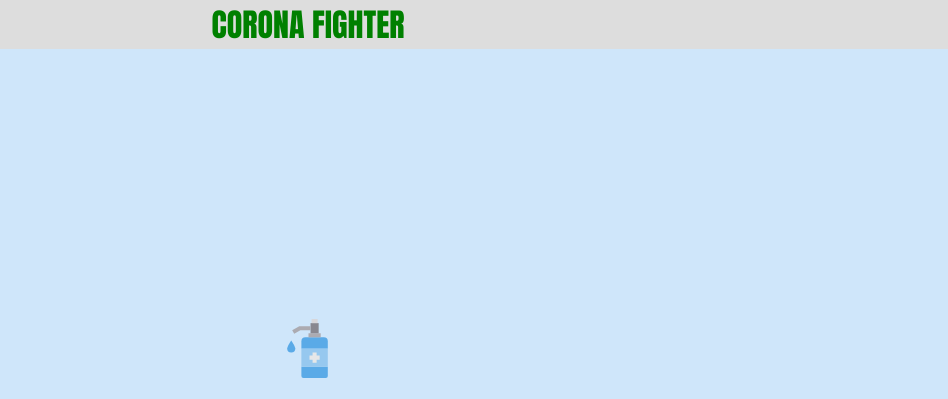
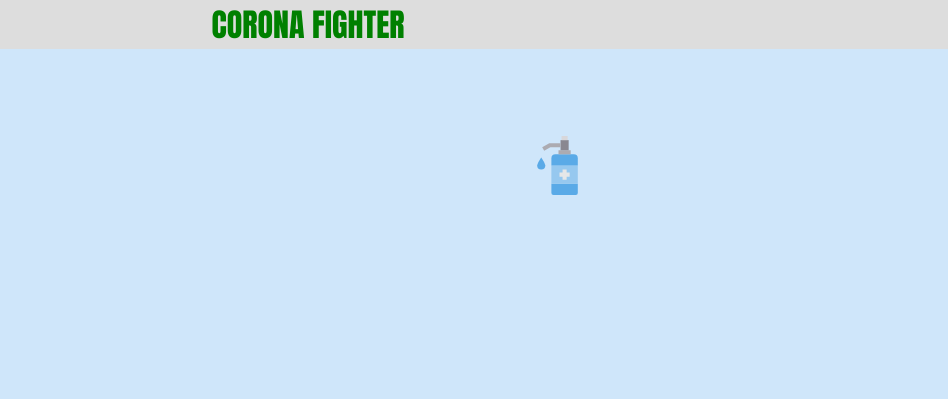
Before and after one commit to bruno0907/corona-fighter, a plain HTML site: page index.html in a window 1280 px wide. Both pictures are taken after a click on the button "START". Shown: the top 399 px of the page, 332-1280 px from the left. Drawn offline with Linux system fonts and the light colour scheme.

Commit message:
corrigido bug de posicionamento do alcool

```diff
--- a/style.css
+++ b/style.css
@@ -36,28 +36,18 @@ h1{
 .ball {
     width: 85px;
     height: 85px;
-    /*background: red;
-    border-radius: 50%;*/
     position: absolute;
-    /*animation: example 10s infinite;*/
 
 }
 .ammo {
     width: 65px;
     height: 65px;
-    /*background: grey;
-    position: absolute;*/
-    /*animation: example 10s infinite;*/
+    position: absolute;
 }
 
 @keyframes example {
     from {top: 0;}
     to {top: 150%;}
-    /* 0%{left:0;}
-    25%{left:85%;}
-    50%{left:25%;}
-    75%{left:75%;}
-    100%{left:-20%;} */
 }
 
 .panel {
@@ -133,7 +123,6 @@ table td{
     color: red;
     font-size: 6rem;
     animation: gameover 5s infinite;
-    /*pointer-events: none;*/
 }
 
 @keyframes gameover {
```
